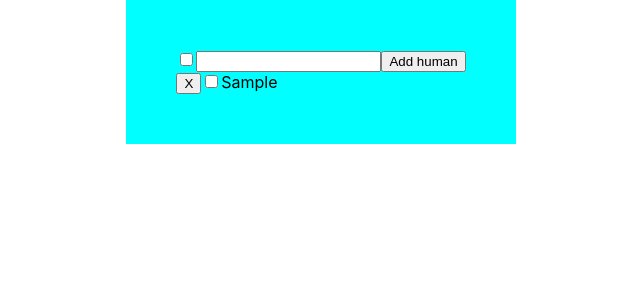
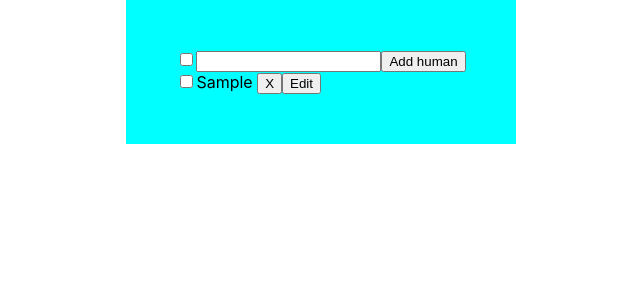
Before and after one commit to AlexandrDubiaga/linux, a React (Create React App) app: page / in a window 1280 px wide. Both pictures are taken after typing "Sample" into the empty fields and a click on the button "Add human". Shown: the top 300 px of the page, without its empty margins (319-959 px from the left). Built offline with nearby package versions, Linux system fonts and the light colour scheme.

Commit message:
first commit11dwdwd

```diff
--- a/src/App.js
+++ b/src/App.js
@@ -20,6 +20,7 @@ class App extends React.Component {
     }
 
     changeIsChecked=(humen,isChecked)=>{
+        debugger
         let newState = this.state.peoples.map(h=>{
             if(humen!=h){
                 return h
@@ -37,12 +38,23 @@ class App extends React.Component {
             peoples:newState
         })
     }
+
+    updateName=(human,name)=>{
+        let newState = this.state.peoples.map(h=>{
+            if(human!=h){
+                return h
+            }else return {...h,name:name}
+        })
+        this.setState({
+            peoples:newState
+        })
+    }
     render() {
         return (
             <div className="App">
                 <div className="wrapper">
                     <div>  <Header addNewHumanData={this.addNewHumanData}/></div>
-                    <div><HumansList deleteName={this.deleteName} changeIsChecked={this.changeIsChecked} peoples={this.getStatePeoples()} /></div>
+                    <div><HumansList updateName={this.updateName} deleteName={this.deleteName} changeIsChecked={this.changeIsChecked} peoples={this.getStatePeoples()} /></div>
                 </div>
             </div>
         );
--- a/src/components/Header.jsx
+++ b/src/components/Header.jsx
@@ -31,6 +31,7 @@ class Header extends React.Component {
                     <form onChange={this.updateData}>
                         <input checked={this.state.isChecked ? true : false} type="checkbox" name="checked"/>
                         <input value={this.state.name} name="name"/>
+
                     </form>
                 </div>
                 <div>
--- a/src/components/OneHuman.jsx
+++ b/src/components/OneHuman.jsx
@@ -1,16 +1,50 @@
 import React from 'react';
 class OneHuman extends React.Component {
-    updateIsChecked=(e)=>{
-        debugger
-        this.props.changeIsChecked(this.props.human,e.currentTarget.checked)
+    updateIsChecked = (e) => {
+        this.props.changeIsChecked(this.props.human, e.currentTarget.checked)
     }
-    deleteName=()=>{
+    deleteName = () => {
         this.props.deleteName(this.props.human);
     }
+    state = {
+        editValue:true
+    }
+
+    editName = () => {
+        this.setState({
+            editValue: false
+        })
+    }
+
+    edit = () => {
+        this.setState({
+            editValue: true
+        })
+    }
+
+
+    updateName=(e)=>{
+        this.props.updateName(this.props.human,e.currentTarget.value)
+
+    }
+
+
     render() {
         return (
             <div>
-                <button onClick={this.deleteName}>X</button><input type="checkbox" onChange={this.updateIsChecked} checked={this.props.human.isChecked?true:false}/>{this.props.human.name}
+                {this.state.editValue ?
+                    <div>
+                        <input type="checkbox" onChange={this.updateIsChecked}
+                               checked={this.props.human.isChecked ? true : false}/>{this.props.human.name + " "}
+                        <button onClick={this.deleteName}>X</button>
+                        <button onClick={this.editName}>Edit</button>
+                    </div>
+                    :
+                    <div>
+                        <input type="checkbox" onChange={this.updateIsChecked} checked={this.props.human.isChecked ? true : false}/><input value={this.props.human.name} onChange={this.updateName}/><button onClick={this.edit}>Edit</button>
+                    </div>
+                }
+
             </div>
         )
     }
```
